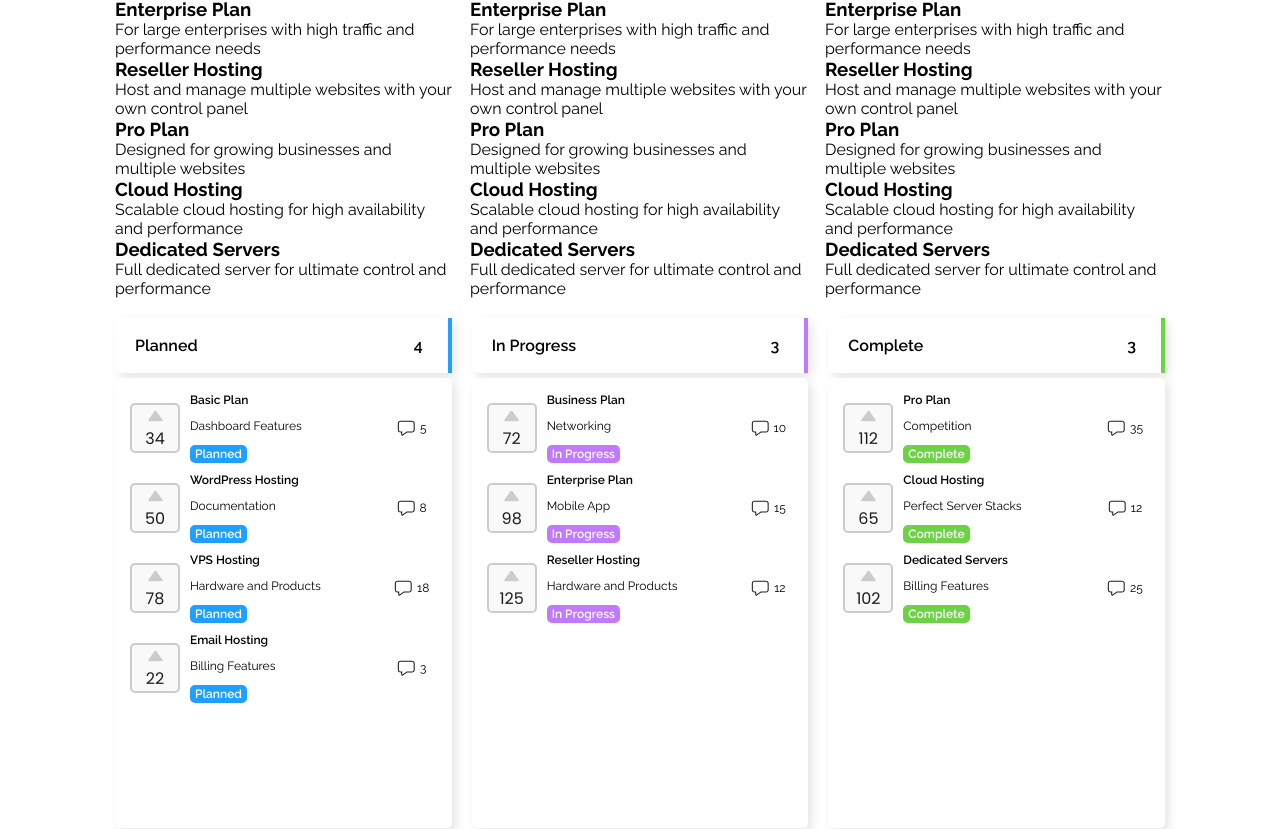
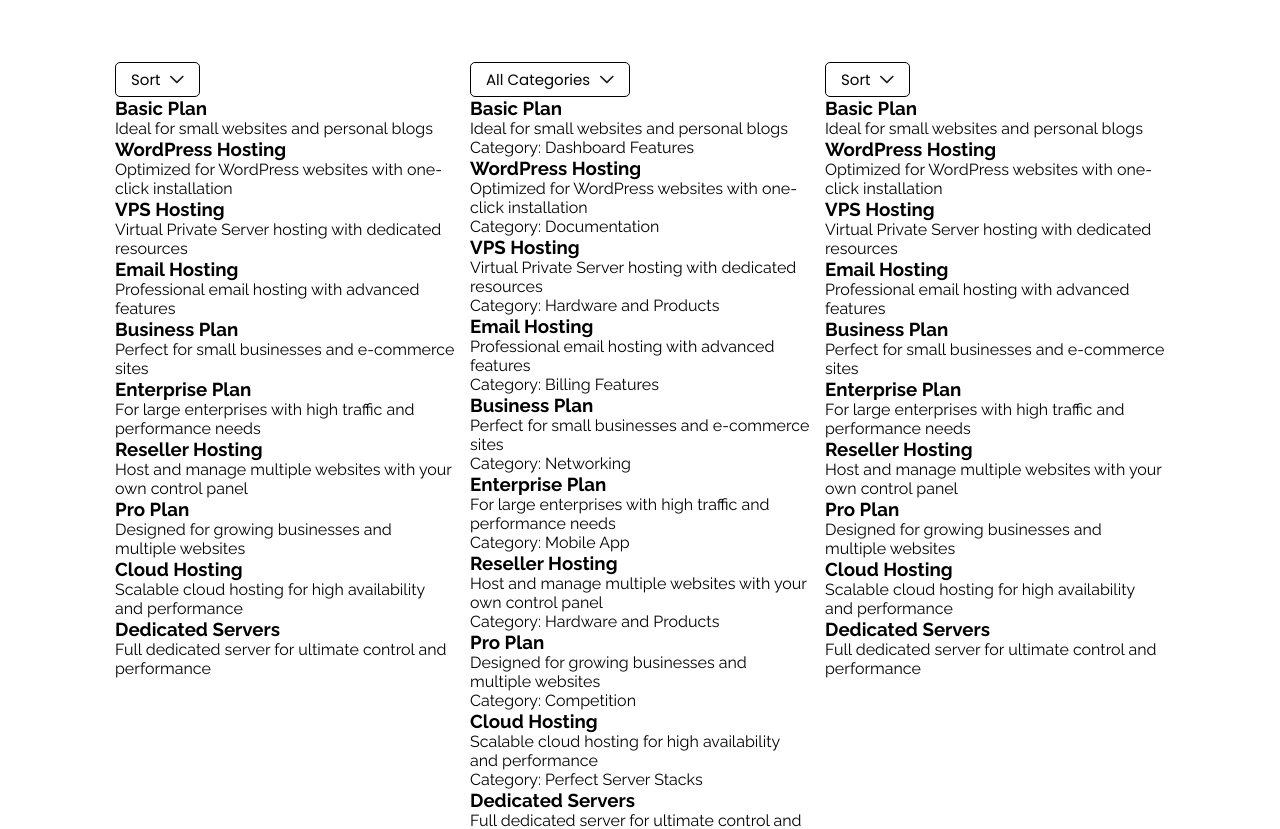
Before and after one commit to soklope/webdock, a React (Vite) app in the folder webdock-app/: page / in a window 1280 px wide. Shown: the part 1755-2584 px from the top of the page. Built offline with nearby package versions, Linux system fonts and the light colour scheme.

Commit message:
CategoryFilter.jsx functional. Needs proper styling.

```diff
--- a/webdock-app/src/components/SortFunctionAndFilterContainer/CategoryFilter/CategoryFilter.jsx
+++ b/webdock-app/src/components/SortFunctionAndFilterContainer/CategoryFilter/CategoryFilter.jsx
@@ -1,13 +1,55 @@
+import { useState } from 'react';
+import '../CategoryFilter/CategoryFilter.scss';
+import { plannedArrayDb, inProgressArrayDb, completeArrayDb } from '../../../dummyDb';
 
-// All Categories
-// Dashboard Features
-// Documentation
-// Billing Features
-// Networking
-// Hardware and products
-// Perfect Ser Stacks
-// Mobile App
-// Webdock API
-// Competition
+export default function CategoryFilter() {
+  const [selectedCategory, setSelectedCategory] = useState('All Categories');
+  const [showDropdown, setShowDropdown] = useState(false);
 
-// Dashboard Features, Documentation, Billing Features, Networking, Hardware and products, Perfect Ser Stacks, Mobile App, Webdock API, Competition
+  const toggleDropdown = () => {
+    setShowDropdown(!showDropdown);
+  };
+
+  const filterPosts = (data) => {
+    if (selectedCategory === 'All Categories') {
+      return data; // Return all posts if no category is selected.
+    }
+
+    return data.filter(post => post.category === selectedCategory);
+  };
+
+  return (
+    <div className="category-filter">
+      <button onClick={toggleDropdown} className="category-filter-btn">
+        {selectedCategory}
+        <span className="category-filter-btn__icon"></span>
+      </button>
+      {showDropdown && (
+        <div className="category-dropdown">
+          <select onChange={(e) => setSelectedCategory(e.target.value)}>
+            <option value="All Categories">All Categories</option>
+            <option value="Dashboard Features">Dashboard Features</option>
+            <option value="Documentation">Documentation</option>
+            <option value="Billing Features">Billing Features</option>
+            <option value="Networking">Networking</option>
+            <option value="Hardware and Products">Hardware and Products</option>
+            <option value="Perfect Server Stacks">Perfect Server Stacks</option>
+            <option value="Mobile App">Mobile App</option>
+            <option value="Webdock API">Webdock API</option>
+            <option value="Competition">Competition</option>
+          </select>
+        </div>
+      )}
+      <div className="filtered-posts">
+        {filterPosts([...plannedArrayDb, ...inProgressArrayDb, ...completeArrayDb]).map(post => (
+          <div key={post.title}>
+            <h3>{post.title}</h3>
+            <p>{post.description}</p>
+            <p>Category: {post.category}</p>
+            {/* Add more post information here */}
+          </div>
+        ))}
+      </div>
+    </div>
+  );
+}
--- /dev/null
+++ b/webdock-app/src/components/SortFunctionAndFilterContainer/CategoryFilter/CategoryFilter.scss
@@ -0,0 +1,44 @@
+@use '../../../global-styling/mixins' as mix;
+@use '../../../global-styling/Variables.scss' as v;
+
+.category-filter-btn {
+    border-radius: 5px;
+    border: 0.5px solid v.$black;
+    background: v.$white;
+    font-family: v.$secondary-font;
+    font-size: 15px;
+    font-weight: 500;
+    display: inline-flex;
+    height: 35px;
+    padding: 5px 15px;
+    align-items: center;
+    gap: 10px;;
+
+    .active {
+        background: darken(v.$offwhite, 10%);
+      }
+
+&__icon {
+@include mix.arrow-icon-size;
+    background-image: url('../../../content/gfx/Icons/arrow-down-icon.svg');
+    }
+}
+
+.category-dropdown {
+    position: absolute;
+    background: v.$white;
+    border: 1px solid v.$offblack;
+    box-shadow: 4px 4px 10px 5px rgba(0, 0, 0, 0.05);
+    padding: 10px;
+    border-radius: 5px;
+    cursor: pointer;
+    z-index: 1;
+
+    ul {
+      list-style-type: none;
+    }
+
+    &__list-item:hover {
+      background: darken(v.$offwhite, 10%);
+    }
+}
--- a/webdock-app/src/components/SortFunctionAndFilterContainer/SortFunctionFilterContainer.jsx
+++ b/webdock-app/src/components/SortFunctionAndFilterContainer/SortFunctionFilterContainer.jsx
@@ -1,11 +1,12 @@
 import '../SortFunctionAndFilterContainer/SortFunctionFilterContainer.scss';
+import CategoryFilter from './CategoryFilter/CategoryFilter';
 import SortFunction from './SortFunction/SortFunction';'./SortFunction/SortFunction.jsx'
 
 export default function SortFunctionAndFilterContainer() {
     return (
         <div className="sort-function-and-filter-container">
             <SortFunction/>
-            <SortFunction />
+            <CategoryFilter />
             <SortFunction />
         </div>
     )
```
Also changed, not shown: webdock-app/src/components/SortFunctionAndFilterContainer/SortFunction/SortFunction.scss (+4 -4 lines).
